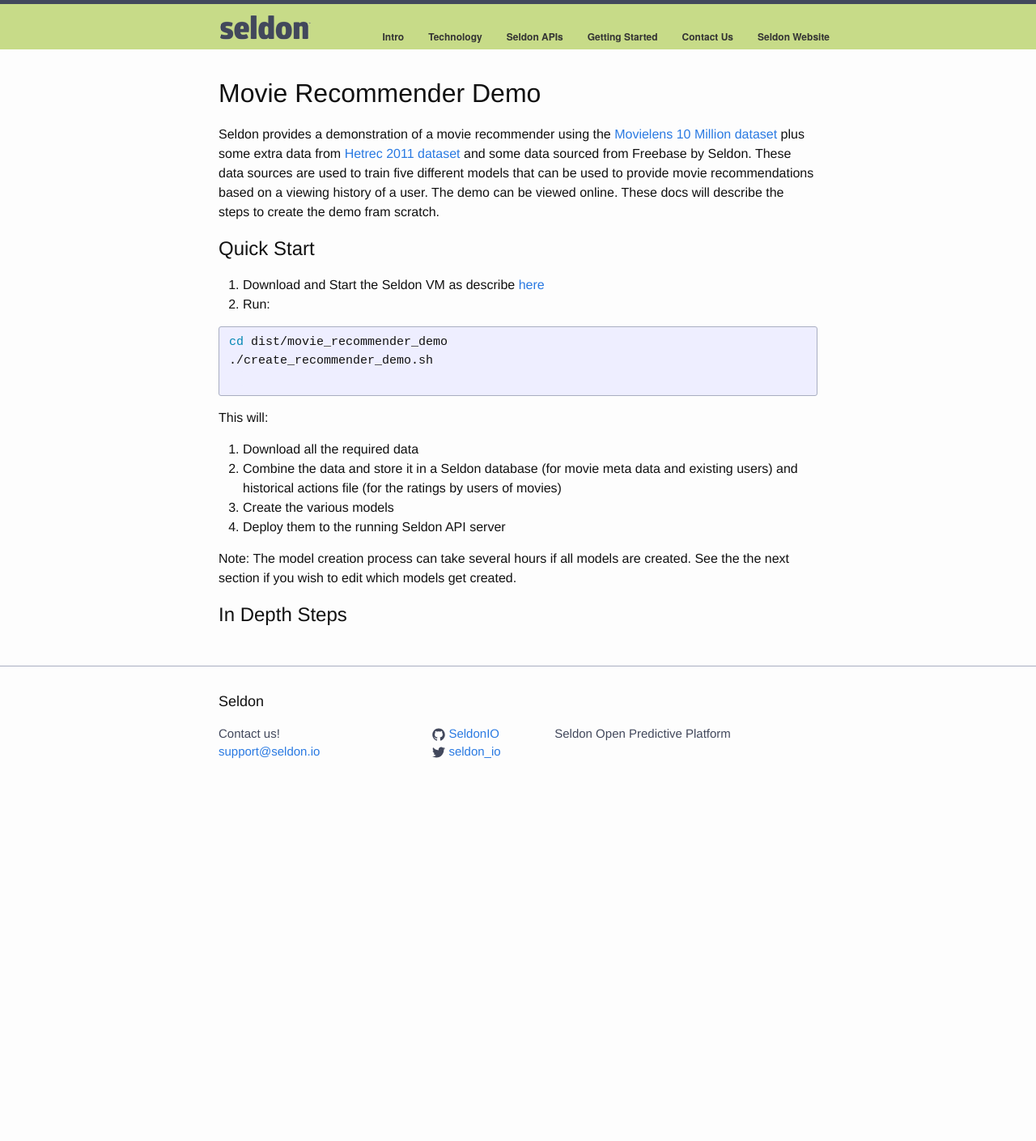
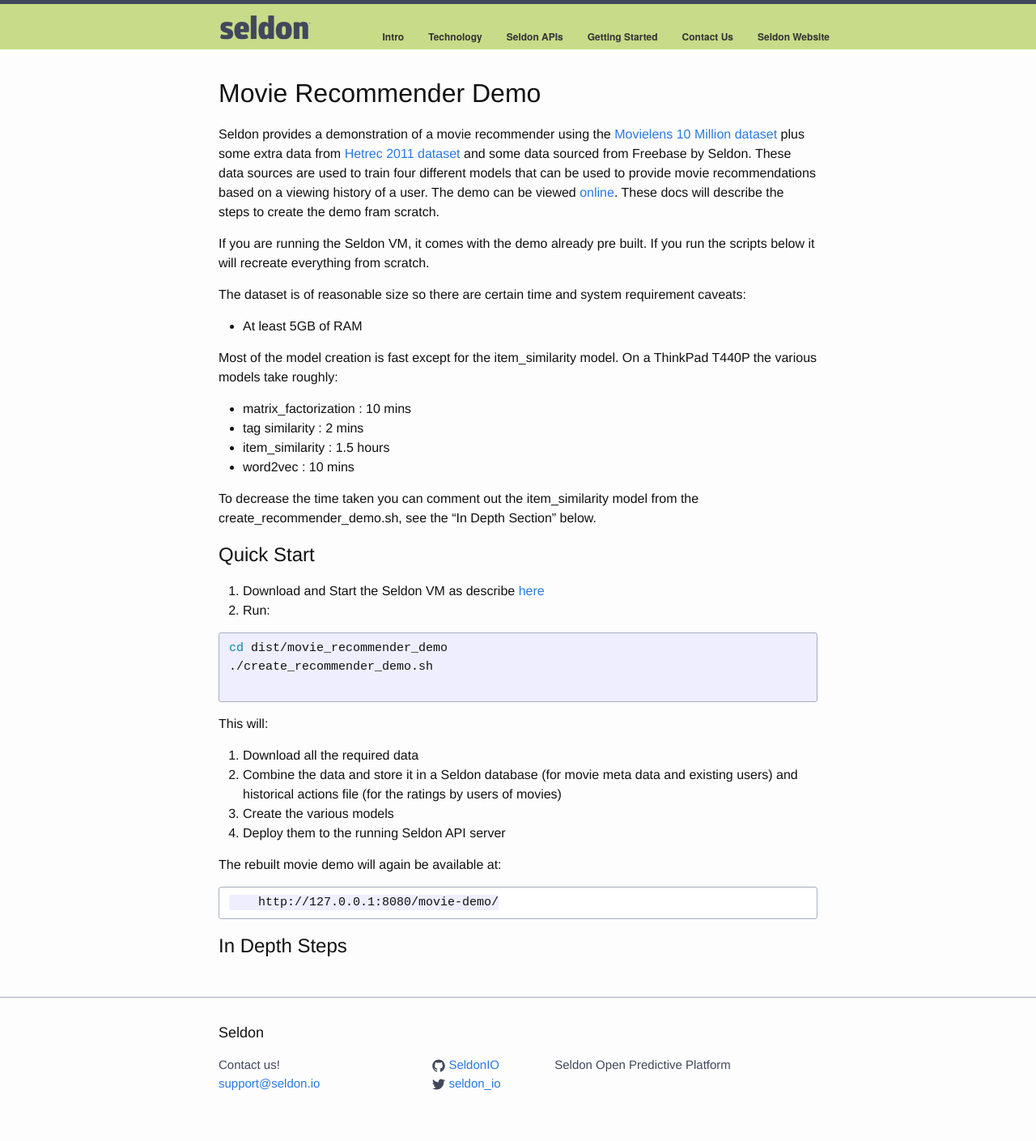
Before and after one commit to SeldonIO/seldonio.github.com, a Jekyll site: the page built from movie-recommender-demo.md, in a window 1280 px wide. Shown: the whole page at 81% size. Built offline with Jekyll 4.4.1, drawn with Linux system fonts in a browser that asks for light colours; before the commit the page ends 1000 px from its top, so only the background shows below that.

Commit message:
linked into movie recommender demo page

```diff
--- a/movie-recommender-demo.md
+++ b/movie-recommender-demo.md
@@ -4,7 +4,22 @@ title: Movie Recommender Demo
 ---
 
 # Movie Recommender Demo
-Seldon provides a demonstration of a movie recommender using the [Movielens 10 Million dataset](http://grouplens.org/datasets/movielens/) plus some extra data from [Hetrec 2011 dataset](http://grouplens.org/datasets/hetrec-2011/) and some data sourced from Freebase by Seldon. These data sources are used to train five different models that can be used to provide movie recommendations based on a viewing history of a user. The demo can be viewed online. These docs will describe the steps to create the demo fram scratch.
+Seldon provides a demonstration of a movie recommender using the [Movielens 10 Million dataset](http://grouplens.org/datasets/movielens/) plus some extra data from [Hetrec 2011 dataset](http://grouplens.org/datasets/hetrec-2011/) and some data sourced from Freebase by Seldon. These data sources are used to train four different models that can be used to provide movie recommendations based on a viewing history of a user. The demo can be viewed [online](http://www.seldon.io/movie-demo/). These docs will describe the steps to create the demo fram scratch.
+
+If you are running the Seldon VM, it comes with the demo already pre built. If you run the scripts below it will recreate everything from scratch.
+
+The dataset is of reasonable size so there are certain time and system requirement caveats:
+
+ * At least 5GB of RAM
+
+Most of the model creation is fast except for the item_similarity model. On a ThinkPad T440P the various models take roughly:
+
+ * matrix_factorization : 10 mins
+ * tag similarity : 2 mins
+ * item_similarity : 1.5 hours
+ * word2vec : 10 mins
+
+To decrease the time taken you can comment out the item_similarity model from the create_recommender_demo.sh, see the "In Depth Section" below.
 
 ## Quick Start
 
@@ -22,6 +37,9 @@ This will:
  1. Create the various models
  1. Deploy them to the running Seldon API server
 
-Note: The model creation process can take several hours if all models are created. See the the next section if you wish to edit which models get created.
+The rebuilt movie demo will again be available at:
+
+        http://127.0.0.1:8080/movie-demo/
+
 
 ## In Depth Steps
```
Also changed, not shown: content-recommendation-models.md (+8 -7 lines), getting-started.md (+2 -1 lines).
